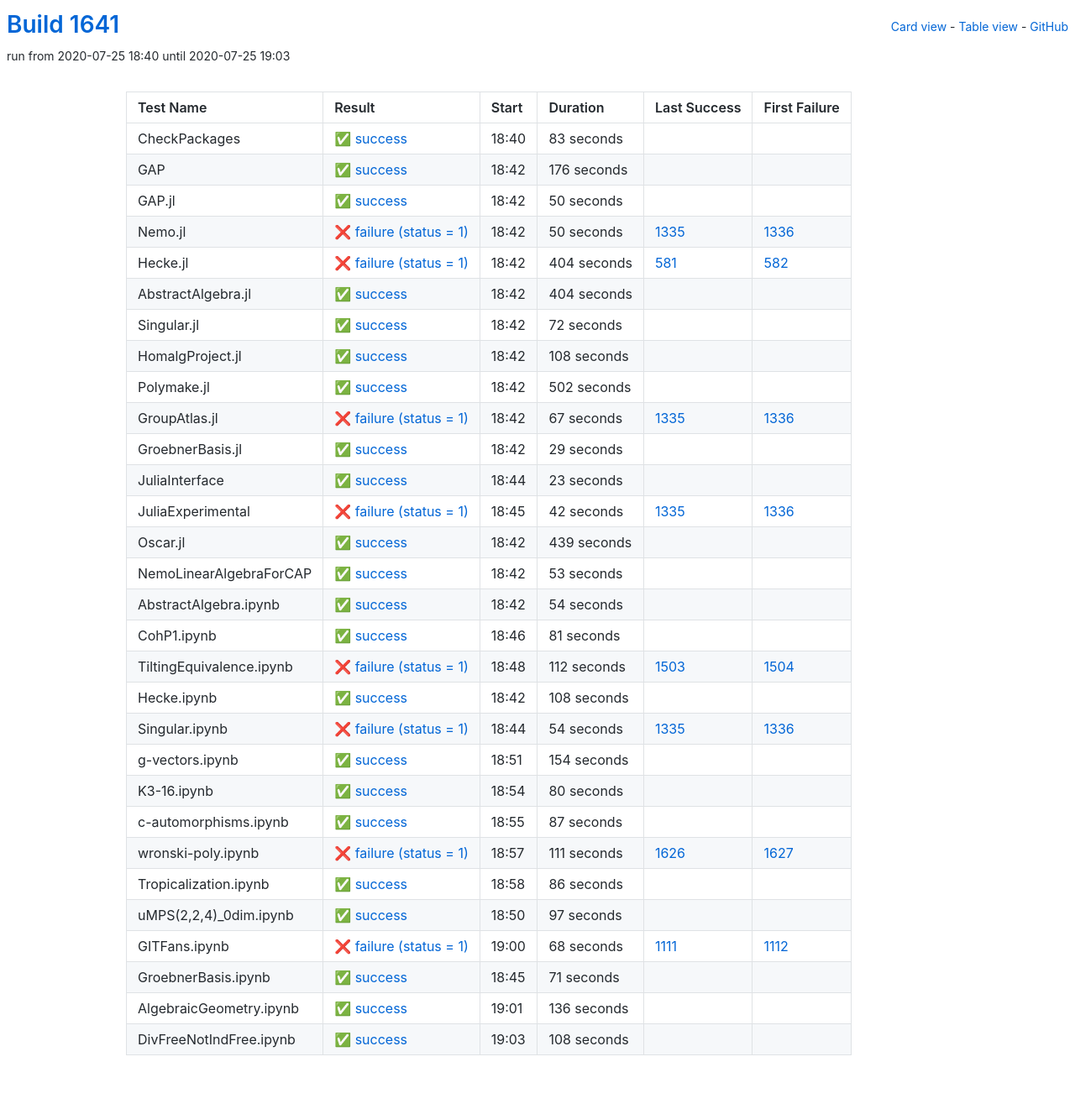
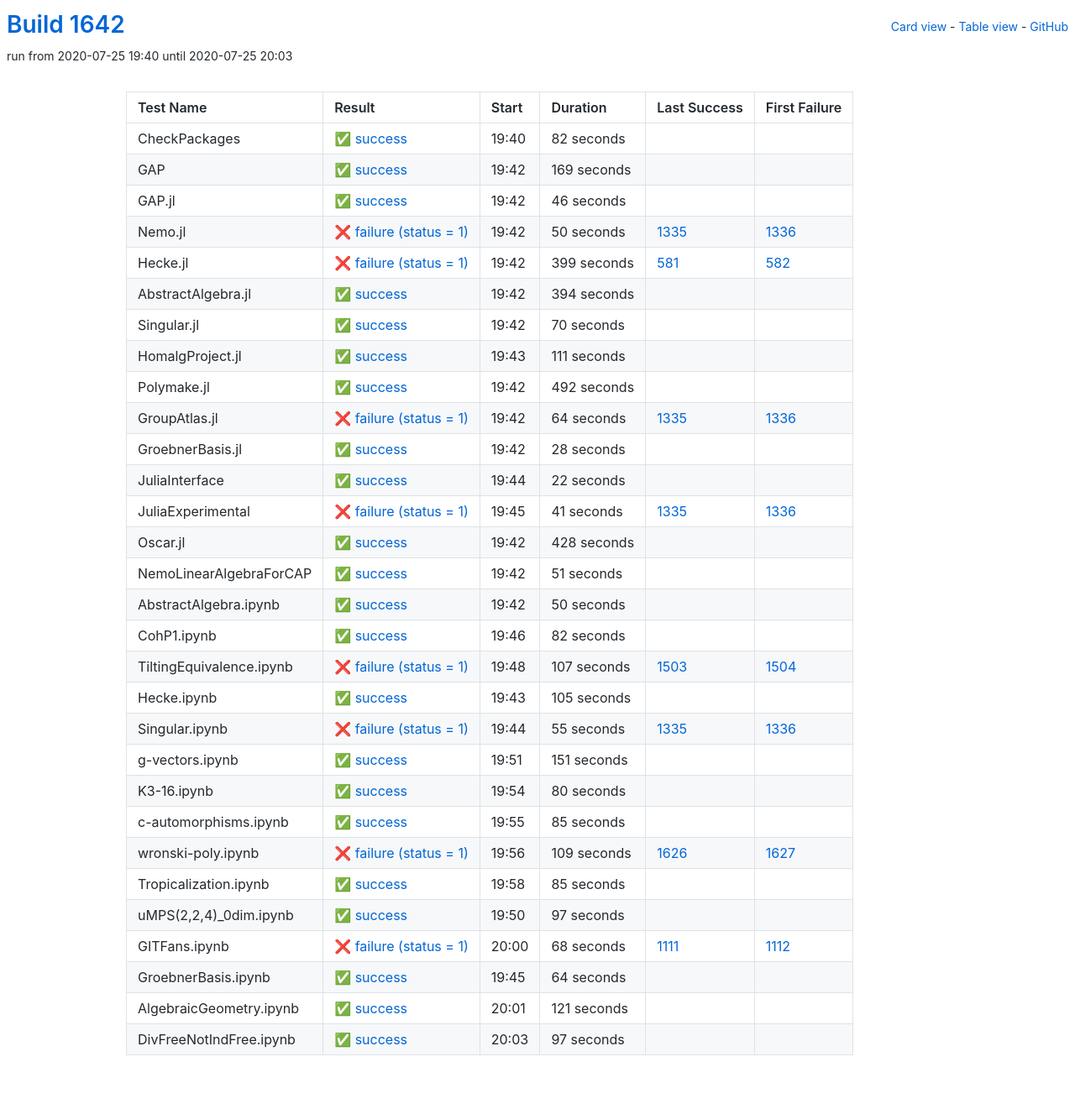
Before and after one commit to oscar-system/oscar-ci-status-1.4, a Jekyll site: the page built from table.html, in a window 1280 px wide. Shown: the whole page at 84% size. Built offline with Jekyll 4.4.1, drawn with Linux system fonts in a browser that asks for light colours.

Commit message:
Build #1642

```diff
--- a/_data/ci.yml
+++ b/_data/ci.yml
@@ -1,6 +1,6 @@
 ---
-build: 1641
-build_url: https://oscarci.mathematik.uni-kl.de/job/oscar-julia-1.4/1641/
+build: 1642
+build_url: https://oscarci.mathematik.uni-kl.de/job/oscar-julia-1.4/1642/
 job: oscar-julia-1.4
 organization: oscar-system
 repo: oscar-ci-status-1.4
@@ -8,44 +8,44 @@ repourl: https://github.com/oscar-system/oscar-ci-status-1.4
 tests:
 - name: CheckPackages
   id: checkpackages
-  log: https://oscarci.mathematik.uni-kl.de/job/oscar-julia-1.4/1641/artifact/logs/build-1641/CheckPackages.log
-  start: 2020-07-25 18:40
+  log: https://oscarci.mathematik.uni-kl.de/job/oscar-julia-1.4/1642/artifact/logs/build-1642/CheckPackages.log
+  start: 2020-07-25 19:40
   success: true
   exitcode: 0
   status: success
-  duration: 83
+  duration: 82
   last_success: false
   last_success_url:
   first_failure: false
   first_failure_url:
 - name: GAP
   id: gap
-  log: https://oscarci.mathematik.uni-kl.de/job/oscar-julia-1.4/1641/artifact/logs/build-1641/GAP.log
-  start: 2020-07-25 18:42
+  log: https://oscarci.mathematik.uni-kl.de/job/oscar-julia-1.4/1642/artifact/logs/build-1642/GAP.log
+  start: 2020-07-25 19:42
   success: true
   exitcode: 0
   status: success
-  duration: 176
+  duration: 169
   last_success: false
   last_success_url:
   first_failure: false
   first_failure_url:
 - name: GAP.jl
   id: gap-jl
-  log: https://oscarci.mathematik.uni-kl.de/job/oscar-julia-1.4/1641/artifact/logs/build-1641/GAP.jl.log
-  start: 2020-07-25 18:42
+  log: https://oscarci.mathematik.uni-kl.de/job/oscar-julia-1.4/1642/artifact/logs/build-1642/GAP.jl.log
+  start: 2020-07-25 19:42
   success: true
   exitcode: 0
   status: success
-  duration: 50
+  duration: 46
   last_success: false
   last_success_url:
   first_failure: false
   first_failure_url:
 - name: Nemo.jl
   id: nemo-jl
-  log: https://oscarci.mathematik.uni-kl.de/job/oscar-julia-1.4/1641/artifact/logs/build-1641/Nemo.jl.log
-  start: 2020-07-25 18:42
+  log: https://oscarci.mathematik.uni-kl.de/job/oscar-julia-1.4/1642/artifact/logs/build-1642/Nemo.jl.log
+  start: 2020-07-25 19:42
   success: false
   exitcode: 1
   status: failure
@@ -56,212 +56,212 @@ tests:
   first_failure_url: https://oscarci.mathematik.uni-kl.de/job/oscar-julia-1.4/1336/
 - name: Hecke.jl
   id: hecke-jl
-  log: https://oscarci.mathematik.uni-kl.de/job/oscar-julia-1.4/1641/artifact/logs/build-1641/Hecke.jl.log
-  start: 2020-07-25 18:42
+  log: https://oscarci.mathematik.uni-kl.de/job/oscar-julia-1.4/1642/artifact/logs/build-1642/Hecke.jl.log
+  start: 2020-07-25 19:42
   success: false
   exitcode: 1
   status: failure
-  duration: 404
+  duration: 399
   last_success: 581
   last_success_url: https://oscarci.mathematik.uni-kl.de/job/oscar-julia-1.4/581/
   first_failure: 582
   first_failure_url: https://oscarci.mathematik.uni-kl.de/job/oscar-julia-1.4/582/
 - name: AbstractAlgebra.jl
   id: abstractalgebra-jl
-  log: https://oscarci.mathematik.uni-kl.de/job/oscar-julia-1.4/1641/artifact/logs/build-1641/AbstractAlgebra.jl.log
-  start: 2020-07-25 18:42
+  log: https://oscarci.mathematik.uni-kl.de/job/oscar-julia-1.4/1642/artifact/logs/build-1642/AbstractAlgebra.jl.log
+  start: 2020-07-25 19:42
   success: true
   exitcode: 0
   status: success
-  duration: 404
+  duration: 394
   last_success: false
   last_success_url:
   first_failure: false
   first_failure_url:
 - name: Singular.jl
   id: singular-jl
-  log: https://oscarci.mathematik.uni-kl.de/job/oscar-julia-1.4/1641/artifact/logs/build-1641/Singular.jl.log
-  start: 2020-07-25 18:42
+  log: https://oscarci.mathematik.uni-kl.de/job/oscar-julia-1.4/1642/artifact/logs/build-1642/Singular.jl.log
+  start: 2020-07-25 19:42
   success: true
   exitcode: 0
   status: success
-  duration: 72
+  duration: 70
   last_success: false
   last_success_url:
   first_failure: false
   first_failure_url:
 - name: HomalgProject.jl
   id: homalgproject-jl
-  log: https://oscarci.mathematik.uni-kl.de/job/oscar-julia-1.4/1641/artifact/logs/build-1641/HomalgProject.jl.log
-  start: 2020-07-25 18:42
+  log: https://oscarci.mathematik.uni-kl.de/job/oscar-julia-1.4/1642/artifact/logs/build-1642/HomalgProject.jl.log
+  start: 2020-07-25 19:43
   success: true
   exitcode: 0
   status: success
-  duration: 108
+  duration: 111
   last_success: false
   last_success_url:
   first_failure: false
   first_failure_url:
 - name: Polymake.jl
   id: polymake-jl
-  log: https://oscarci.mathematik.uni-kl.de/job/oscar-julia-1.4/1641/artifact/logs/build-1641/Polymake.jl.log
-  start: 2020-07-25 18:42
+  log: https://oscarci.mathematik.uni-kl.de/job/oscar-julia-1.4/1642/artifact/logs/build-1642/Polymake.jl.log
+  start: 2020-07-25 19:42
   success: true
   exitcode: 0
   status: success
-  duration: 502
+  duration: 492
   last_success: false
   last_success_url:
   first_failure: false
   first_failure_url:
 - name: GroupAtlas.jl
   id: groupatlas-jl
-  log: https://oscarci.mathematik.uni-kl.de/job/oscar-julia-1.4/1641/artifact/logs/build-1641/GroupAtlas.jl.log
-  start: 2020-07-25 18:42
+  log: https://oscarci.mathematik.uni-kl.de/job/oscar-julia-1.4/1642/artifact/logs/build-1642/GroupAtlas.jl.log
+  start: 2020-07-25 19:42
   success: false
   exitcode: 1
   status: failure
-  duration: 67
+  duration: 64
   last_success: 1335
   last_success_url: https://oscarci.mathematik.uni-kl.de/job/oscar-julia-1.4/1335/
   first_failure: 1336
   first_failure_url: https://oscarci.mathematik.uni-kl.de/job/oscar-julia-1.4/1336/
 - name: GroebnerBasis.jl
   id: groebnerbasis-jl
-  log: https://oscarci.mathematik.uni-kl.de/job/oscar-julia-1.4/1641/artifact/logs/build-1641/GroebnerBasis.jl.log
-  start: 2020-07-25 18:42
+  log: https://oscarci.mathematik.uni-kl.de/job/oscar-julia-1.4/1642/artifact/logs/build-1642/GroebnerBasis.jl.log
+  start: 2020-07-25 19:42
   success: true
   exitcode: 0
   status: success
-  duration: 29
+  duration: 28
   last_success: false
   last_success_url:
   first_failure: false
   first_failure_url:
 - name: JuliaInterface
   id: juliainterface
-  log: https://oscarci.mathematik.uni-kl.de/job/oscar-julia-1.4/1641/artifact/logs/build-1641/JuliaInterface.log
-  start: 2020-07-25 18:44
+  log: https://oscarci.mathematik.uni-kl.de/job/oscar-julia-1.4/1642/artifact/logs/build-1642/JuliaInterface.log
+  start: 2020-07-25 19:44
   success: true
   exitcode: 0
   status: success
-  duration: 23
+  duration: 22
   last_success: false
   last_success_url:
   first_failure: false
   first_failure_url:
 - name: JuliaExperimental
   id: juliaexperimental
-  log: https://oscarci.mathematik.uni-kl.de/job/oscar-julia-1.4/1641/artifact/logs/build-1641/JuliaExperimental.log
-  start: 2020-07-25 18:45
+  log: https://oscarci.mathematik.uni-kl.de/job/oscar-julia-1.4/1642/artifact/logs/build-1642/JuliaExperimental.log
+  start: 2020-07-25 19:45
   success: false
   exitcode: 1
   status: failure
-  duration: 42
+  duration: 41
   last_success: 1335
   last_success_url: https://oscarci.mathematik.uni-kl.de/job/oscar-julia-1.4/1335/
   first_failure: 1336
   first_failure_url: https://oscarci.mathematik.uni-kl.de/job/oscar-julia-1.4/1336/
 - name: Oscar.jl
   id: oscar-jl
-  log: https://oscarci.mathematik.uni-kl.de/job/oscar-julia-1.4/1641/artifact/logs/build-1641/Oscar.jl.log
-  start: 2020-07-25 18:42
+  log: https://oscarci.mathematik.uni-kl.de/job/oscar-julia-1.4/1642/artifact/logs/build-1642/Oscar.jl.log
+  start: 2020-07-25 19:42
   success: true
   exitcode: 0
   status: success
-  duration: 439
+  duration: 428
   last_success: false
   last_success_url:
   first_failure: false
   first_failure_url:
 - name: NemoLinearAlgebraForCAP
   id: nemolinearalgebraforcap
-  log: https://oscarci.mathematik.uni-kl.de/job/oscar-julia-1.4/1641/artifact/logs/build-1641/NemoLinearAlgebraForCAP.log
-  start: 2020-07-25 18:42
+  log: https://oscarci.mathematik.uni-kl.de/job/oscar-julia-1.4/1642/artifact/logs/build-1642/NemoLinearAlgebraForCAP.log
+  start: 2020-07-25 19:42
   success: true
   exitcode: 0
   status: success
-  duration: 53
+  duration: 51
   last_success: false
   last_success_url:
   first_failure: false
   first_failure_url:
 - name: AbstractAlgebra.ipynb
   id: abstractalgebra-ipynb
-  log: https://oscarci.mathematik.uni-kl.de/job/oscar-julia-1.4/1641/artifact/logs/build-1641/AbstractAlgebra.ipynb.log
-  start: 2020-07-25 18:42
+  log: https://oscarci.mathematik.uni-kl.de/job/oscar-julia-1.4/1642/artifact/logs/build-1642/AbstractAlgebra.ipynb.log
+  start: 2020-07-25 19:42
   success: true
   exitcode: 0
   status: success
-  duration: 54
+  duration: 50
   last_success: false
   last_success_url:
   first_failure: false
   first_failure_url:
 - name: CohP1.ipynb
   id: cohp1-ipynb
-  log: https://oscarci.mathematik.uni-kl.de/job/oscar-julia-1.4/1641/artifact/logs/build-1641/CohP1.ipynb.log
-  start: 2020-07-25 18:46
+  log: https://oscarci.mathematik.uni-kl.de/job/oscar-julia-1.4/1642/artifact/logs/build-1642/CohP1.ipynb.log
+  start: 2020-07-25 19:46
   success: true
   exitcode: 0
   status: success
-  duration: 81
+  duration: 82
   last_success: false
   last_success_url:
   first_failure: false
   first_failure_url:
 - name: TiltingEquivalence.ipynb
   id: tiltingequivalence-ipynb
-  log: https://oscarci.mathematik.uni-kl.de/job/oscar-julia-1.4/1641/artifact/logs/build-1641/TiltingEquivalence.ipynb.log
-  start: 2020-07-25 18:48
+  log: https://oscarci.mathematik.uni-kl.de/job/oscar-julia-1.4/1642/artifact/logs/build-1642/TiltingEquivalence.ipynb.log
+  start: 2020-07-25 19:48
   success: false
   exitcode: 1
   status: failure
-  duration: 112
+  duration: 107
   last_success: 1503
   last_success_url: https://oscarci.mathematik.uni-kl.de/job/oscar-julia-1.4/1503/
   first_failure: 1504
   first_failure_url: https://oscarci.mathematik.uni-kl.de/job/oscar-julia-1.4/1504/
 - name: Hecke.ipynb
   id: hecke-ipynb
-  log: https://oscarci.mathematik.uni-kl.de/job/oscar-julia-1.4/1641/artifact/logs/build-1641/Hecke.ipynb.log
-  start: 2020-07-25 18:42
+  log: https://oscarci.mathematik.uni-kl.de/job/oscar-julia-1.4/1642/artifact/logs/build-1642/Hecke.ipynb.log
+  start: 2020-07-25 19:43
   success: true
   exitcode: 0
   status: success
-  duration: 108
+  duration: 105
   last_success: false
   last_success_url:
   first_failure: false
   first_failure_url:
 - name: Singular.ipynb
   id: singular-ipynb
-  log: https://oscarci.mathematik.uni-kl.de/job/oscar-julia-1.4/1641/artifact/logs/build-1641/Singular.ipynb.log
-  start: 2020-07-25 18:44
+  log: https://oscarci.mathematik.uni-kl.de/job/oscar-julia-1.4/1642/artifact/logs/build-1642/Singular.ipynb.log
+  start: 2020-07-25 19:44
   success: false
   exitcode: 1
   status: failure
-  duration: 54
+  duration: 55
   last_success: 1335
   last_success_url: https://oscarci.mathematik.uni-kl.de/job/oscar-julia-1.4/1335/
   first_failure: 1336
   first_failure_url: https://oscarci.mathematik.uni-kl.de/job/oscar-julia-1.4/1336/
 - name: g-vectors.ipynb
   id: g-vectors-ipynb
-  log: https://oscarci.mathematik.uni-kl.de/job/oscar-julia-1.4/1641/artifact/logs/build-1641/g-vectors.ipynb.log
-  start: 2020-07-25 18:51
+  log: https://oscarci.mathematik.uni-kl.de/job/oscar-julia-1.4/1642/artifact/logs/build-1642/g-vectors.ipynb.log
+  start: 2020-07-25 19:51
   success: true
   exitcode: 0
   status: success
-  duration: 154
+  duration: 151
   last_success: false
   last_success_url:
   first_failure: false
   first_failure_url:
 - name: K3-16.ipynb
   id: k3-16-ipynb
-  log: https://oscarci.mathematik.uni-kl.de/job/oscar-julia-1.4/1641/artifact/logs/build-1641/K3-16.ipynb.log
-  start: 2020-07-25 18:54
+  log: https://oscarci.mathematik.uni-kl.de/job/oscar-julia-1.4/1642/artifact/logs/build-1642/K3-16.ipynb.log
+  start: 2020-07-25 19:54
   success: true
   exitcode: 0
   status: success
@@ -272,44 +272,44 @@ tests:
   first_failure_url:
 - name: c-automorphisms.ipynb
   id: c-automorphisms-ipynb
-  log: https://oscarci.mathematik.uni-kl.de/job/oscar-julia-1.4/1641/artifact/logs/build-1641/c-automorphisms.ipynb.log
-  start: 2020-07-25 18:55
+  log: https://oscarci.mathematik.uni-kl.de/job/oscar-julia-1.4/1642/artifact/logs/build-1642/c-automorphisms.ipynb.log
+  start: 2020-07-25 19:55
   success: true
   exitcode: 0
   status: success
-  duration: 87
+  duration: 85
   last_success: false
   last_success_url:
   first_failure: false
   first_failure_url:
 - name: wronski-poly.ipynb
   id: wronski-poly-ipynb
-  log: https://oscarci.mathematik.uni-kl.de/job/oscar-julia-1.4/1641/artifact/logs/build-1641/wronski-poly.ipynb.log
-  start: 2020-07-25 18:57
+  log: https://oscarci.mathematik.uni-kl.de/job/oscar-julia-1.4/1642/artifact/logs/build-1642/wronski-poly.ipynb.log
+  start: 2020-07-25 19:56
   success: false
   exitcode: 1
   status: failure
-  duration: 111
+  duration: 109
   last_success: 1626
   last_success_url: https://oscarci.mathematik.uni-kl.de/job/oscar-julia-1.4/1626/
   first_failure: 1627
   first_failure_url: https://oscarci.mathematik.uni-kl.de/job/oscar-julia-1.4/1627/
 - name: Tropicalization.ipynb
   id: tropicalization-ipynb
-  log: https://oscarci.mathematik.uni-kl.de/job/oscar-julia-1.4/1641/artifact/logs/build-1641/Tropicalization.ipynb.log
-  start: 2020-07-25 18:58
+  log: https://oscarci.mathematik.uni-kl.de/job/oscar-julia-1.4/1642/artifact/logs/build-1642/Tropicalization.ipynb.log
+  start: 2020-07-25 19:58
   success: true
   exitcode: 0
   status: success
-  duration: 86
+  duration: 85
   last_success: false
   last_success_url:
   first_failure: false
   first_failure_url:
 - name: uMPS(2,2,4)_0dim.ipynb
   id: umps-2-2-4-0dim-ipynb
-  log: https://oscarci.mathematik.uni-kl.de/job/oscar-julia-1.4/1641/artifact/logs/build-1641/uMPS-2-2-4-_0dim.ipynb.log
-  start: 2020-07-25 18:50
+  log: https://oscarci.mathematik.uni-kl.de/job/oscar-julia-1.4/1642/artifact/logs/build-1642/uMPS-2-2-4-_0dim.ipynb.log
+  start: 2020-07-25 19:50
   success: true
   exitcode: 0
   status: success
@@ -320,8 +320,8 @@ tests:
   first_failure_url:
 - name: GITFans.ipynb
   id: gitfans-ipynb
-  log: https://oscarci.mathematik.uni-kl.de/job/oscar-julia-1.4/1641/artifact/logs/build-1641/GITFans.ipynb.log
-  start: 2020-07-25 19:00
+  log: https://oscarci.mathematik.uni-kl.de/job/oscar-julia-1.4/1642/artifact/logs/build-1642/GITFans.ipynb.log
+  start: 2020-07-25 20:00
   success: false
   exitcode: 1
   status: failure
@@ -332,36 +332,36 @@ tests:
   first_failure_url: https://oscarci.mathematik.uni-kl.de/job/oscar-julia-1.4/1112/
 - name: GroebnerBasis.ipynb
   id: groebnerbasis-ipynb
-  log: https://oscarci.mathematik.uni-kl.de/job/oscar-julia-1.4/1641/artifact/logs/build-1641/GroebnerBasis.ipynb.log
-  start: 2020-07-25 18:45
+  log: https://oscarci.mathematik.uni-kl.de/job/oscar-julia-1.4/1642/artifact/logs/build-1642/GroebnerBasis.ipynb.log
+  start: 2020-07-25 19:45
   success: true
   exitcode: 0
   status: success
-  duration: 71
+  duration: 64
   last_success: false
   last_success_url:
   first_failure: false
   first_failure_url:
 - name: AlgebraicGeometry.ipynb
   id: algebraicgeometry-ipynb
-  log: https://oscarci.mathematik.uni-kl.de/job/oscar-julia-1.4/1641/artifact/logs/build-1641/AlgebraicGeometry.ipynb.log
-  start: 2020-07-25 19:01
+  log: https://oscarci.mathematik.uni-kl.de/job/oscar-julia-1.4/1642/artifact/logs/build-1642/AlgebraicGeometry.ipynb.log
+  start: 2020-07-25 20:01
   success: true
   exitcode: 0
   status: success
-  duration: 136
+  duration: 121
   last_success: false
   last_success_url:
   first_failure: false
   first_failure_url:
 - name: DivFreeNotIndFree.ipynb
   id: divfreenotindfree-ipynb
-  log: https://oscarci.mathematik.uni-kl.de/job/oscar-julia-1.4/1641/artifact/logs/build-1641/DivFreeNotIndFree.ipynb.log
-  start: 2020-07-25 19:03
+  log: https://oscarci.mathematik.uni-kl.de/job/oscar-julia-1.4/1642/artifact/logs/build-1642/DivFreeNotIndFree.ipynb.log
+  start: 2020-07-25 20:03
   success: true
   exitcode: 0
   status: success
-  duration: 108
+  duration: 97
   last_success: false
   last_success_url:
   first_failure: false
```
Also changed, not shown: README.md.
